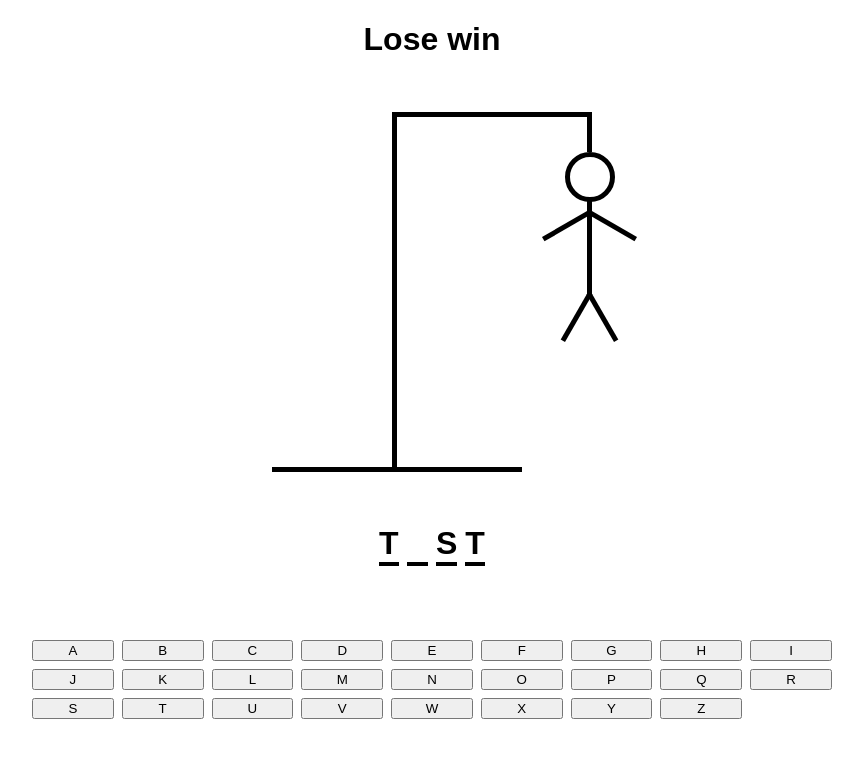
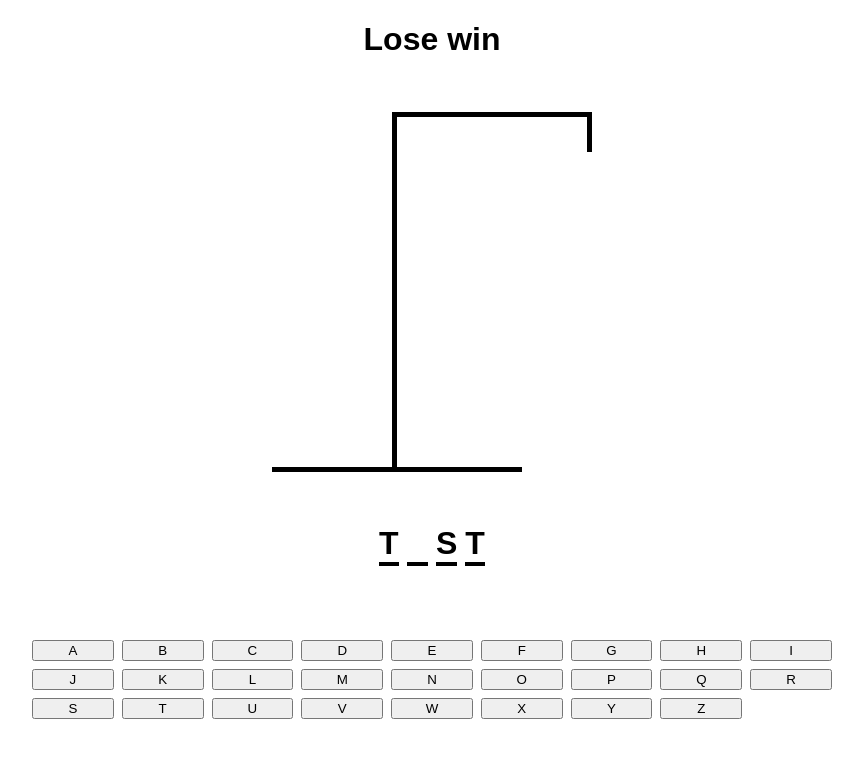
Before and after one commit to kutlukarakoc/hangman, a React (Vite) app: page / in a window 1280 px wide. Shown: the top 758 px of the page, without its empty margins (208-1071 px from the left). Built offline with nearby package versions, Linux system fonts and the light colour scheme.

Commit message:
added logic for drawing

```diff
--- a/src/App.tsx
+++ b/src/App.tsx
@@ -10,11 +10,13 @@ function App() {
     const [wordToGuess, setWordToGuess] = useState(words[Math.floor(Math.random() * words.length)])
     const [guessedLetters, setGuessedLetters] = useState<string[]>([])
 
+    const incorrectLetters = guessedLetters.filter(letter => wordToGuess.indexOf(letter) < 0)
+
     return (
         <main className="container">
             <h1 style={{textAlign:"center"}}>Lose win</h1>
 
-            <Drawing />
+            <Drawing numberOfGuesses={incorrectLetters.length}/>
             <Word guessedLetters={guessedLetters}/>
             <Keyboard />
         </main>
--- a/src/components/Drawing.tsx
+++ b/src/components/Drawing.tsx
@@ -4,17 +4,20 @@ import BodyDrawing from './BodyDrawing';
 import { LeftArmDrawing, RightArmDrawing } from './ArmDrawing';
 import { LeftLegDrawing, RightLegDrawing } from './LegDrawing';
 
-const Drawing = () => {
+type DrawingProps = {
+    numberOfGuesses: number
+}
+
+const bodyParts = [<HeadDrawing/>, <BodyDrawing/>, <LeftArmDrawing/>, <RightArmDrawing/>, <LeftLegDrawing/>, <RightLegDrawing/>]
+
+const Drawing = ({ numberOfGuesses }: DrawingProps) => {
     return (
         <div className="drawing__wrapper">
             <div className="drawing__top-line"></div>
             <div className="drawing__top-hook"></div>
-            <HeadDrawing />
-            <BodyDrawing />
-            <LeftArmDrawing />
-            <RightArmDrawing />
-            <RightLegDrawing />
-            <LeftLegDrawing />
+            {
+                bodyParts.slice(0, numberOfGuesses)
+            }
             <div className="drawing__mid-line"></div>
             <div className="drawing__bottom-line"></div>
         </div>
```
